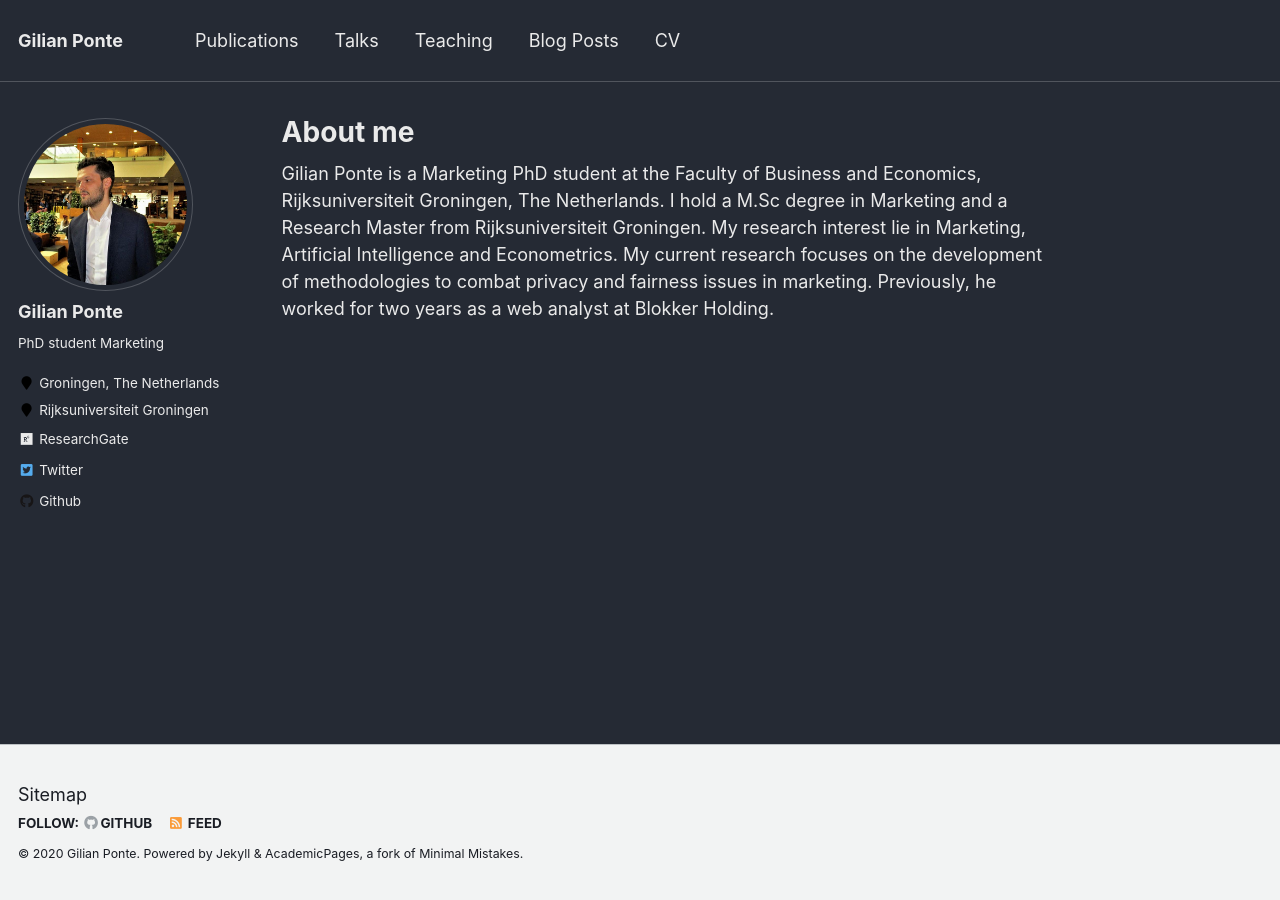
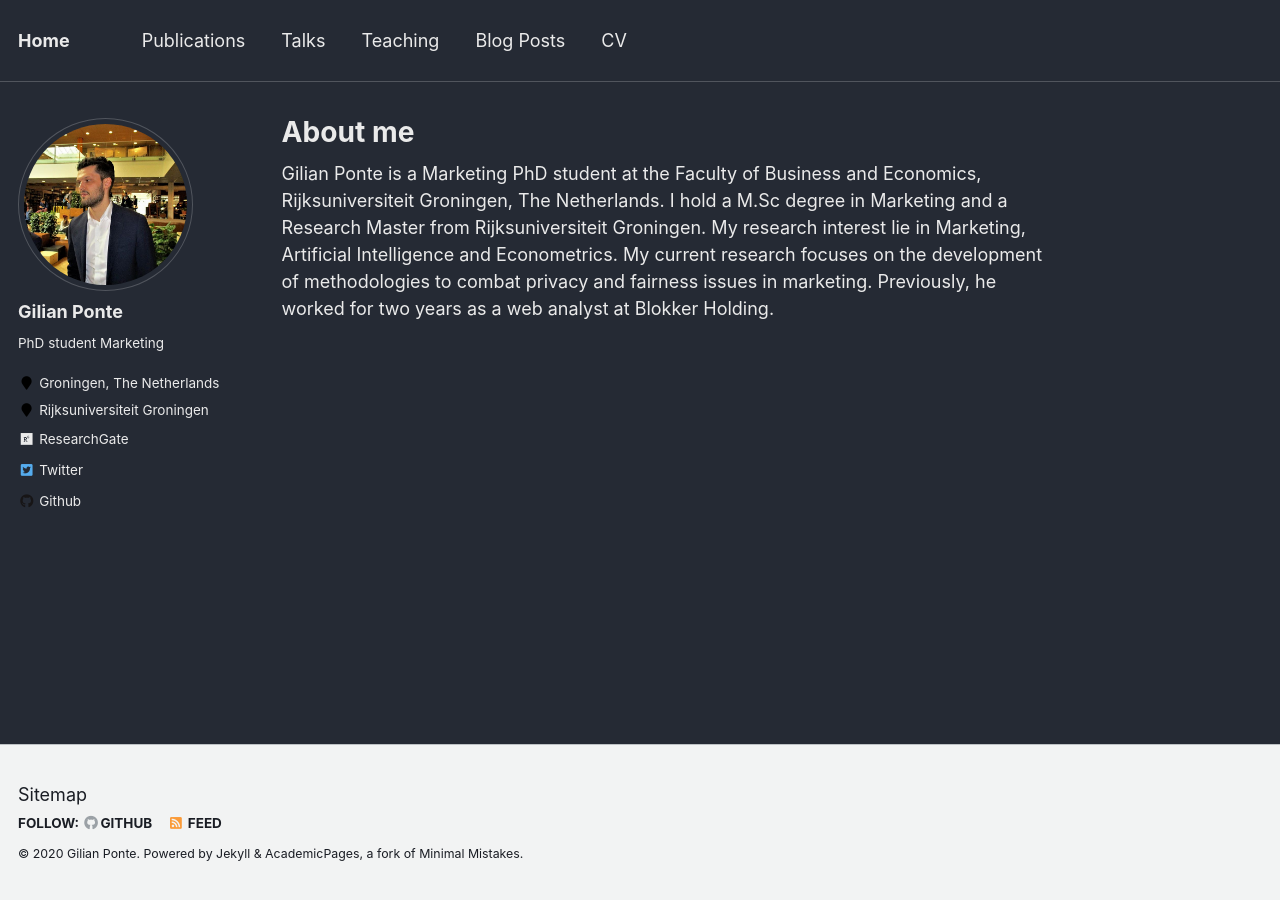
Before and after one commit to GilianPonte/gilianponte.github.io, a Jekyll site: the page built from _pages/about.md, in a window 1280 px wide. Built offline with Jekyll 4.4.1, drawn with Linux system fonts in a browser that asks for light colours.

Commit message:
Update _config.yml

```diff
--- a/_config.yml
+++ b/_config.yml
@@ -7,7 +7,7 @@
 
 # Site Settings
 locale                   : "en-US"
-title                    : "Gilian Ponte"
+title                    : "Home"
 title_separator          : "-"
 name                     : &name "Gilian Ponte"
 description              : &description "Ph.D. candidate, Marketing, Rijksuniversiteit Groningen"
```
